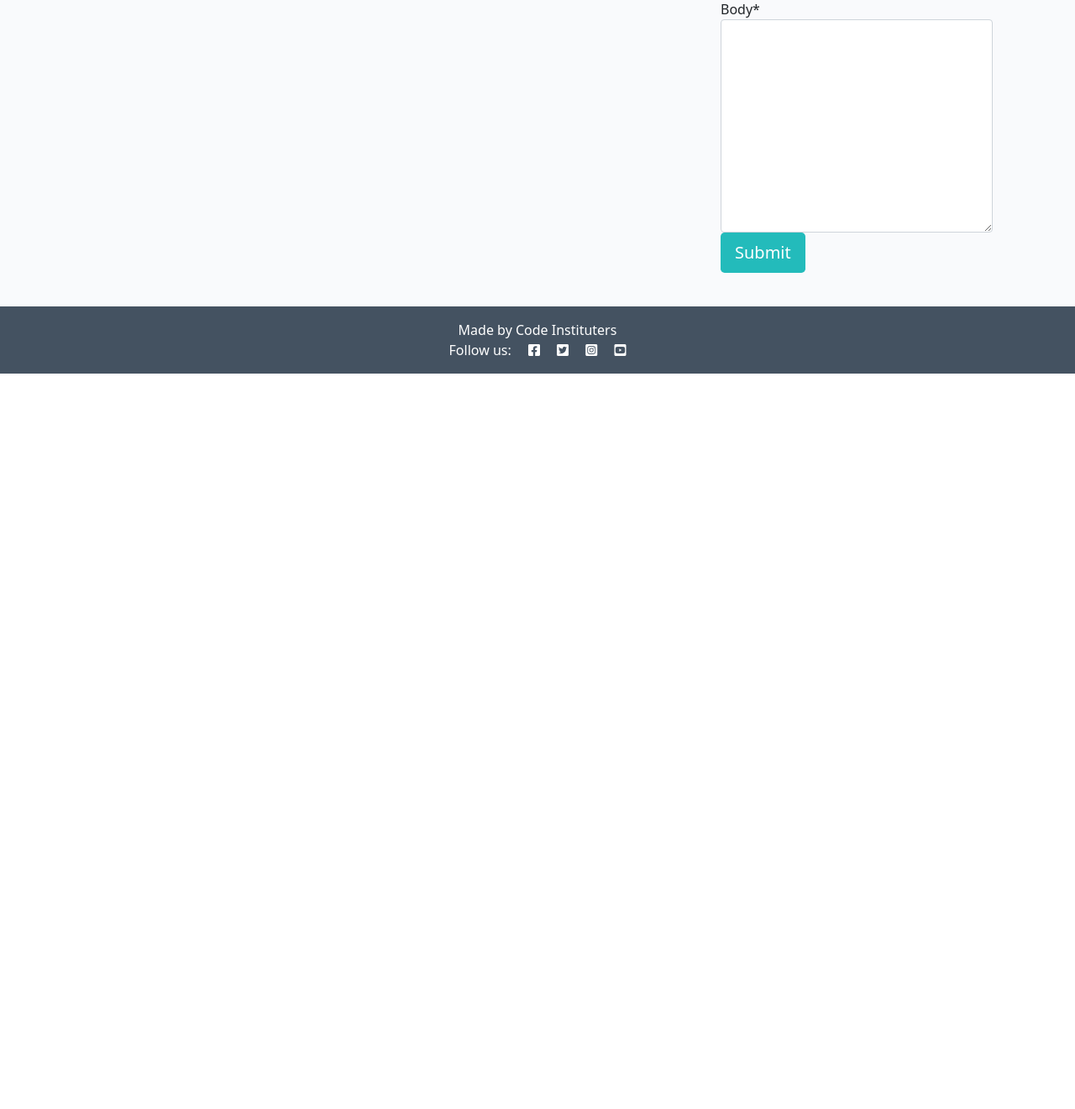
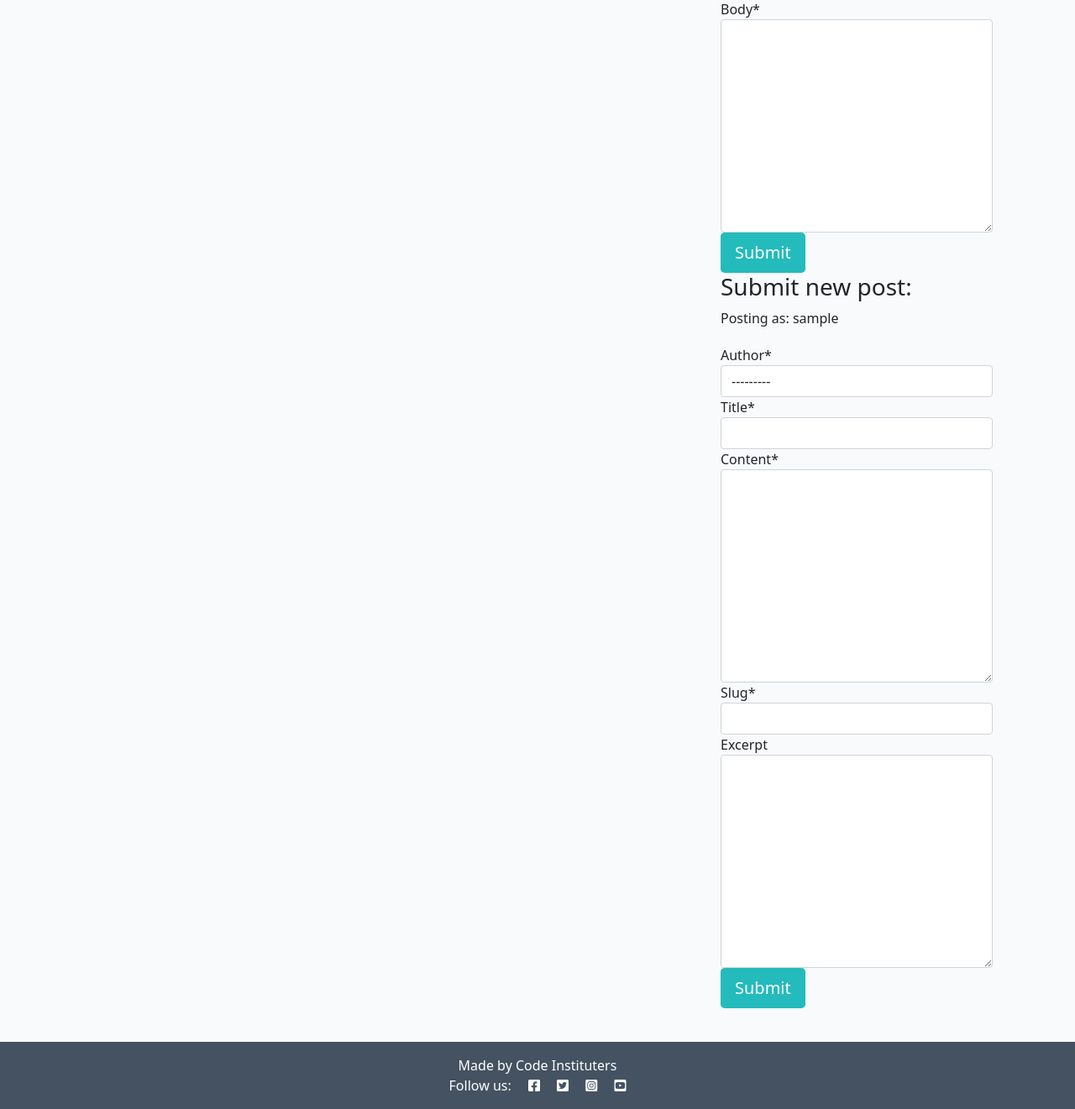
Before and after one commit to JeffreyBull76/Django_Blog_JB, a Django app: template templates/post_detail.html in a window 1280 px wide. Shown: the part 606-1927 px from the top of the page at 84% size. Before the commit the page ends 1051 px from the top, so only its background shows below. Run offline with Django 3.2, Linux system fonts and the light colour scheme; the template is opened without the code that fills it: values that come from a table or form of the project are taken from there, others are empty; the visitor is signed in with stand-in values (Sample User, id 1); data comes from the database, SQL or seed files in the repository; parts of the project's set-up code (start-up, migrations or seed data) failed here and were passed over; some libraries are stand-ins or nearby versions.

Commit message:
add function for doing posts from view

```diff
--- a/blog/forms.py
+++ b/blog/forms.py
@@ -1,4 +1,4 @@
-from .models import Comment
+from .models import Comment, Post
 from django import forms
 
 
@@ -6,3 +6,9 @@ class CommentForm(forms.ModelForm):
     class Meta:
         model = Comment
         fields = ('body',)
+
+
+class SubmitForm(forms.ModelForm):
+    class Meta:
+        model = Post
+        fields = ('author', 'title', 'content', 'slug', 'excerpt',)
--- a/codestar/settings.py
+++ b/codestar/settings.py
@@ -28,7 +28,7 @@ TEMPLATES_DIR = os.path.join(BASE_DIR, 'templates')
 SECRET_KEY = '7g-1!tq+o562k7_aoev06ch-j8z(4mc3-)al4+%wu9ox7sfsja'  # noqa
 
 # SECURITY WARNING: don't run with debug turned on in production!
-DEBUG = False
+DEBUG = True
 
 ALLOWED_HOSTS = ['django-blog-jb.herokuapp.com', 'localhost']
 
--- a/templates/index.html
+++ b/templates/index.html
@@ -1,6 +1,8 @@
 {% extends "base.html" %}
 
 {% block content %}
+
+{% load crispy_forms_tags %}
 
 <div class="container-fluid">
     <div class="row">
@@ -8,6 +10,7 @@
         <!-- Blog Entries Column -->
         <div class="col-12 mt-3 left">
             <div class="row">
+
                 {% for post in post_list %}
                 <div class="col-md-4">
                     <div class="card mb-4">
--- a/templates/post_detail.html
+++ b/templates/post_detail.html
@@ -111,6 +111,17 @@
                     <button type="submit" class="btn btn-signup btn-lg">Submit</button>
                 </form>
                 {% endif %}
+
+                {% if user.is_authenticated %}
+
+                <h3>Submit new post:</h3>
+                <p>Posting as: {{ user.username }}</p>
+                <form method="post" style="margin-top: 1.3em;">
+                    {{ submit_form | crispy }}
+                    {% csrf_token %}
+                    <button type="submit" class="btn btn-signup btn-lg">Submit</button>
+                </form>
+                {% endif %}
                 {% endif %}
             </div>
         </div>
```
Also changed, not shown: blog/views.py (+10 -1 lines).
